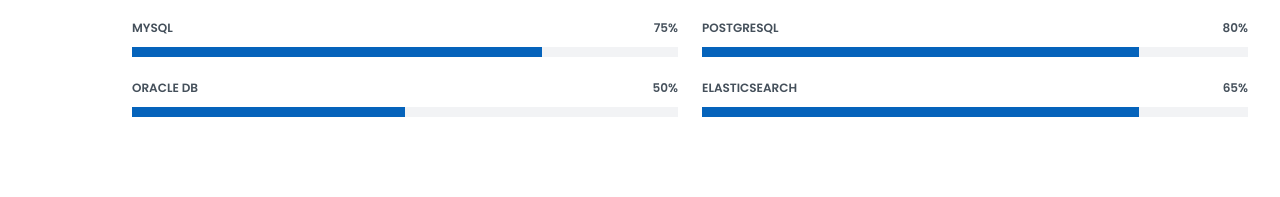
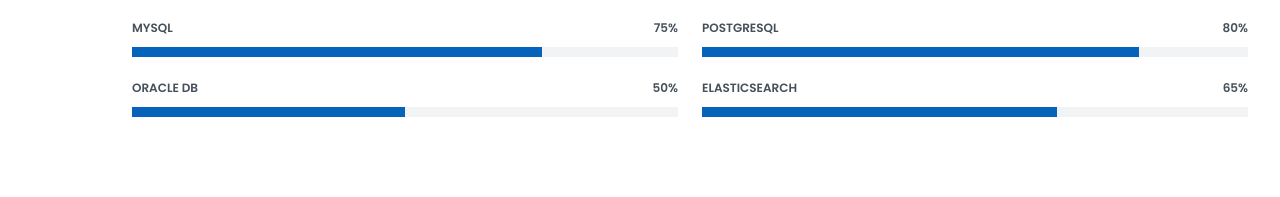
Before and after one commit to Gayan-Thejawansha/Gayan-Thejawansha.github.io, a plain HTML site: page index.html in a window 1280 px wide. Shown: the part 2076-2273 px from the top of the page. Drawn offline with nearby package versions, Linux system fonts and the light colour scheme.

Commit message:
Minor fix percentage

```diff
--- a/index.html
+++ b/index.html
@@ -310,7 +310,7 @@
             <div class="progress">
               <span class="skill">Elasticsearch <i class="val">65%</i></span>
               <div class="progress-bar-wrap">
-                <div class="progress-bar" role="progressbar" aria-valuenow="80" aria-valuemin="0" aria-valuemax="100">
+                <div class="progress-bar" role="progressbar" aria-valuenow="65" aria-valuemin="0" aria-valuemax="100">
                 </div>
               </div>
             </div>
```
